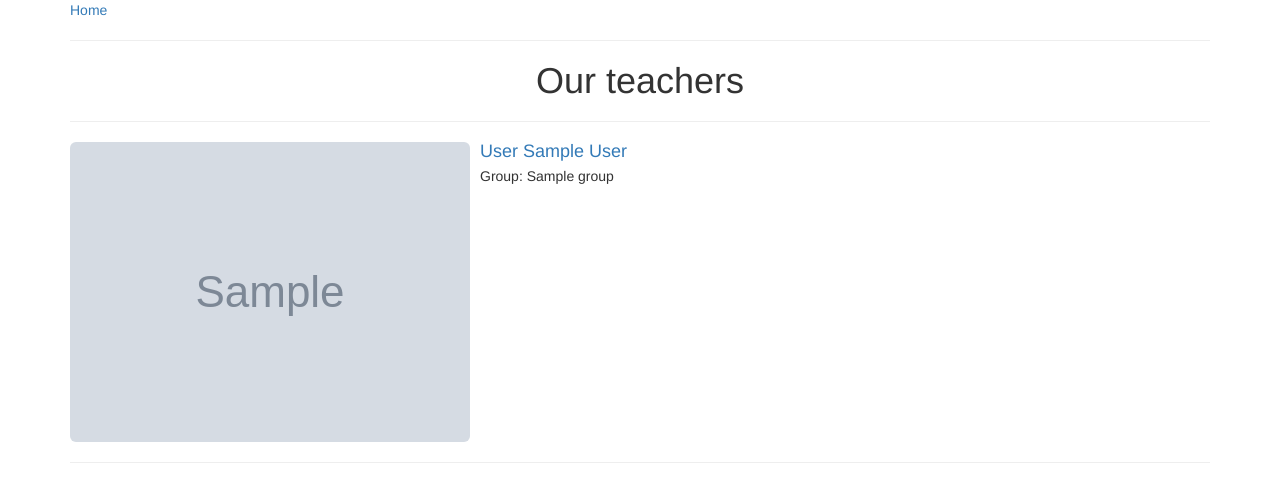
After one commit to DevGuysPy/School, a Django app: page /allteachers/ in a window 1280 px wide. The commit adds this page. Shown: the top 502 px of the page. Run offline with Django 3.2, Linux system fonts and the light colour scheme; tables that the repository leaves empty hold one stand-in row (values such as "Sample post"); grey boxes marked "Sample" are stand-in pictures; some libraries are stand-ins or nearby versions.

Commit message:
Added allteachers html

```diff
--- a/School/forms.py
+++ b/School/forms.py
@@ -26,4 +26,4 @@ class MarkForm(ModelForm):
 class GroupForm(ModelForm):
     class Meta:
         model = Group
-        fields = ('name', 'info', 'teacher', 'photo')
+        fields = ('name', 'info', 'photo')
--- a/School/management/commands/create_groups.py
+++ b/School/management/commands/create_groups.py
@@ -18,7 +18,5 @@ class Command(BaseCommand):
                 name = "{}-{}".format(i//3 + 1, classes[i % len(classes)])
                 Group.objects.create(
                     name=name,
-                    teacher_id=teacher,
                     info='',
-                    member=30
                 )
--- a/School/models.py
+++ b/School/models.py
@@ -28,6 +28,7 @@ class Teacher(models.Model):
     info = models.TextField()
     discipline = models.ForeignKey(Discipline)
     photo = models.ImageField(blank=True, null=True)
+    group = models.OneToOneField('Group', null=True)
 
     class Meta():
         db_table = 'teacher'
@@ -39,7 +40,6 @@ class Teacher(models.Model):
 class Group(models.Model):
     name = models.CharField(max_length=50)
     info = models.TextField()
-    teacher = models.ForeignKey(Teacher)
     photo = models.ImageField(blank=True, null=True)
 
     class Meta():
--- a/School/urls.py
+++ b/School/urls.py
@@ -18,10 +18,11 @@ from django.contrib import admin
 from django.conf.urls.static import static
 from django.conf import settings
 
+
 from .views import (index, teacher_detail, group_detail,
                     add_comment, room_detail, lesson_detail,
                     student_detail, lesson_detail_edit, student_detail_edit,
-                    teacher_detail_edit, group_detail_edit, all_students)
+                    teacher_detail_edit, group_detail_edit, all_students, all_teachers)
 
 
 urlpatterns = [
@@ -40,4 +41,6 @@ urlpatterns = [
     url(r'^lesson/(?P<lesson_id>\d+)/addmark/$', lesson_detail, name='add_mark2'),
     url(r'^rooms/(?P<room_id>\d+)/$', room_detail, name='room_detail'),
     url(r'^students/$', all_students, name='all_student'),
+    url(r'^allteachers/$', all_teachers, name='all_teachers'),
+
 ] + static(settings.MEDIA_URL, document_root=settings.MEDIA_ROOT)
--- a/School/views.py
+++ b/School/views.py
@@ -272,4 +272,15 @@ def all_students(request):
     ctx = {
         'student': students,
     }
+
     return render (request, 'all_students.html', ctx)
+
+
+def all_teachers(request):
+    teachers = Teacher.objects.all()
+
+    ctx = {
+        'teachers': teachers
+    }
+
+    return render (request, 'allteachers.html', ctx)
--- /dev/null
+++ b/templates/allteachers.html
@@ -0,0 +1,35 @@
+<!DOCTYPE html>
+<html lang="en">
+<head>
+    <meta charset="UTF-8">
+    <title>all</title>
+    <link rel="stylesheet" type="text/css" href="/static/css/bootstrap.css">
+    <link rel="stylesheet" type="text/css" href="/static/css/style.css">
+</head>
+<body>
+    <div class = 'container'>
+    <a href="{% url 'index' %}"  >Home</a>
+        <hr>
+        <h1 class="text-center">Our teachers</h1>
+        <hr>
+        {% for teacher in teachers %}
+        <div class="media">
+              <div class="media-left">
+                    <a href='/teacher/{{teacher.id}}/'>
+                        {% if teacher.photo %}
+                                <img src="/media/{{ teacher.photo }}" class = 'media-object img-rounded'>
+                        {% else %}
+                                <img src=" http://tatet.ua/themes/fenix/img/default-user.png" class = 'media-object img-rounded img-responsive'>
+                        {% endif %}
+                    </a>
+              </div>
+            <div class="media-body">
+                <h4 class="media-heading"><a href='/teacher/{{teacher.id}}/'>{{ teacher.surname}} {{teacher.name}}</a><br></h4>
+                <h5 class = 'display'>Group:   </h5>{{ teacher.group }}
+            </div>
+        </div>
+        <hr>
+        {% endfor %}
+    </div>
+</body>
+</html>
--- a/templates/index.html
+++ b/templates/index.html
@@ -8,6 +8,7 @@
 
 <h1>Главная</h1>
 <a href="{% url 'all_student' %}"  >All students</a>
+<a href="{% url 'all_teachers' %}">All teachers</a>
 <form method="POST">
     {% csrf_token %}
     <input type="text" name="query" placeholder="Enter search query">
@@ -40,7 +41,5 @@
         <a href='student/{{student.id}}/'>{{ student.surname }} {{ student.name }}</a><br>
     {%endfor%}
 </div>
-
-
 </body>
 </html>
--- a/templates/teacherprofile.html
+++ b/templates/teacherprofile.html
@@ -1,4 +1,3 @@
-
 <!DOCTYPE html>
 <html>
 <head>
```
Also changed, not shown: School/migrations/0004_auto_20150714_1220.py (added).
